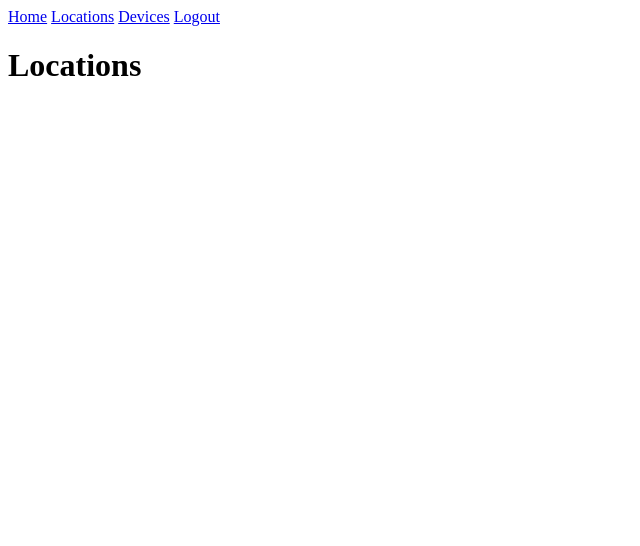
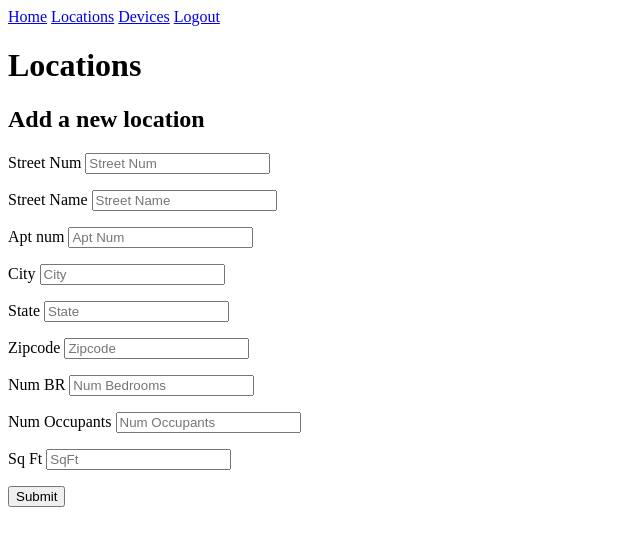
Before and after one commit to meoriordan/Database_Energy_Project, a Flask app: page /locations in a window 1280 px wide. Shown: the top 546 px of the page, without its empty margins (0-640 px from the left). Run offline with Flask 3, Linux system fonts and the light colour scheme; the visitor is signed in with stand-in values (Sample User, id 1); data that the repository does not hold is empty; some libraries are stand-ins or nearby versions.

Commit message:
add location add functionality

```diff
--- a/flask_app/app.py
+++ b/flask_app/app.py
@@ -1,6 +1,7 @@
 import os
 import psycopg2
 from flask import Flask, render_template, request, url_for, redirect, session
+from datetime import date
 
 app = Flask(__name__)
 
@@ -74,16 +75,45 @@ def logout():
 
 @app.route('/locations', methods=('GET','POST'))
 def locations():
-    if session['loggedin'] == True:
-        cust_id = str(session['id'])
-        print('cust id issssss(', cust_id,')')
+    if request.method == 'GET':
+        if session['loggedin'] == True:
+            cust_id = str(session['id'])
+            print('cust id issssss(', cust_id,')')
+            conn = get_db_connection()
+            cur = conn.cursor()
+            cur.execute('SELECT * FROM locations WHERE customer_id = %s', (cust_id))
+            locations = cur.fetchall()
+            cur.close()
+            conn.close()
+            return render_template("locations.html", locations=locations , nav_bar = session['loggedin'])
+        else:
+            return redirect(url_for('login'))
+    elif request.method == 'POST':
+        street_num = request.form['street_num']
+        street_name = request.form['street_name']
+        apt_num = request.form['apt_num']
+        city = request.form['city']
+        state = request.form['state']
+        zipcode = request.form['zipcode']
+        num_br = request.form['num_br']
+        num_occupants = request.form['num_occupants']
+        sqft = request.form['sqft']
+        date_added = date.today()
+        customer_id = session['id']
         conn = get_db_connection()
         cur = conn.cursor()
-        cur.execute('SELECT * FROM locations WHERE customer_id = %s', (cust_id))
-        locations = cur.fetchall()
-        return render_template("locations.html", locations=locations , nav_bar = session['loggedin'])
-    else:
-        return redirect(url_for('login'))
+        cur.execute('SELECT max(location_id) FROM locations;')
+        location_id = cur.fetchall()[0][0]
+        location_id += 1
+        # print('CUSTOMER IDDDDD: ',customer_id)
+        cur.execute('INSERT INTO locations (location_id, customer_id,street_num, street_name, apt_num, city, state, zipcode, num_br, num_occupants, sqft, date_added)'
+            'VALUES(%s, %s, %s, %s, %s, %s, %s, %s, %s, %s, %s, %s)',
+            (location_id, customer_id,street_num, street_name, apt_num, city, state, zipcode, num_br, num_occupants, sqft, date_added))
+        conn.commit()
+        cur.close()
+        conn.close()
+        return redirect(url_for('locations'))
+
 
 @app.route('/devices')
 def devices():
@@ -96,6 +126,7 @@ def devices():
         return render_template("devices.html", devices=devices, nav_bar = session['loggedin'])
     else:
         return redirect(url_for('login'))
+
 
 
 @app.route('/create', methods=('GET','POST'))
--- a/flask_app/templates/locations.html
+++ b/flask_app/templates/locations.html
@@ -10,4 +10,50 @@
 
     	</p>
     {% endfor %}
+
+
+    <h2>Add a new location</h2>
+    <form method="post">
+
+	<p><label for="street_num">Street Num</label>
+		<input type="text" name="street_num" placeholder="Street Num"></input>
+	</p>
+
+	<p><label for="street_name">Street Name</label>
+		<input type="text" name="street_name" placeholder="Street Name"></input>
+	</p>
+
+	<p><label for="apt_num">Apt num</label>
+		<input type="text" name="apt_num" placeholder="Apt Num"></input>
+	</p>
+
+	<p><label for="city">City</label>
+		<input type="text" name="city" placeholder="City"></input>
+	</p>
+
+	<p><label for="state">State</label>
+		<input type="text" name="state" placeholder="State"></input>
+	</p>
+
+	<p><label for="zipcode">Zipcode</label>
+		<input type="text" name="zipcode" placeholder="Zipcode"></input>
+	</p>
+
+	<p><label for="num_br">Num BR</label>
+		<input type="text" name="num_br" placeholder="Num Bedrooms"></input>
+	</p>
+
+	<p><label for="num_occupants">Num Occupants</label>
+		<input type="text" name="num_occupants" placeholder="Num Occupants"></input>
+	</p>
+
+	<p><label for="sqft">Sq Ft</label>
+		<input type="text" name="sqft" placeholder="SqFt"></input>
+	</p>
+
+	<p>
+		<button type="submit">Submit</button>
+	</p>
+
+	</form>
 {% endblock %}
```
